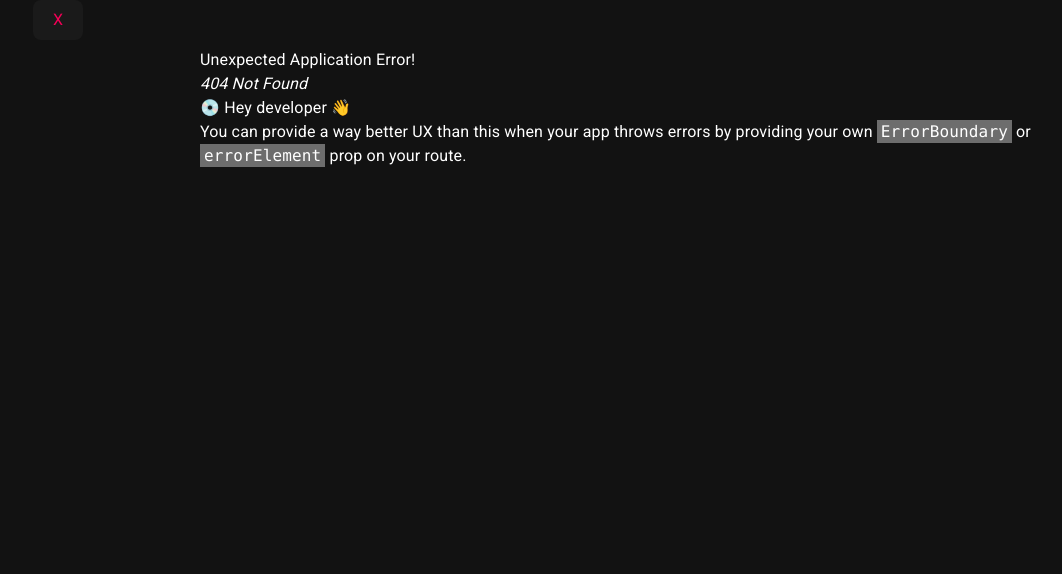
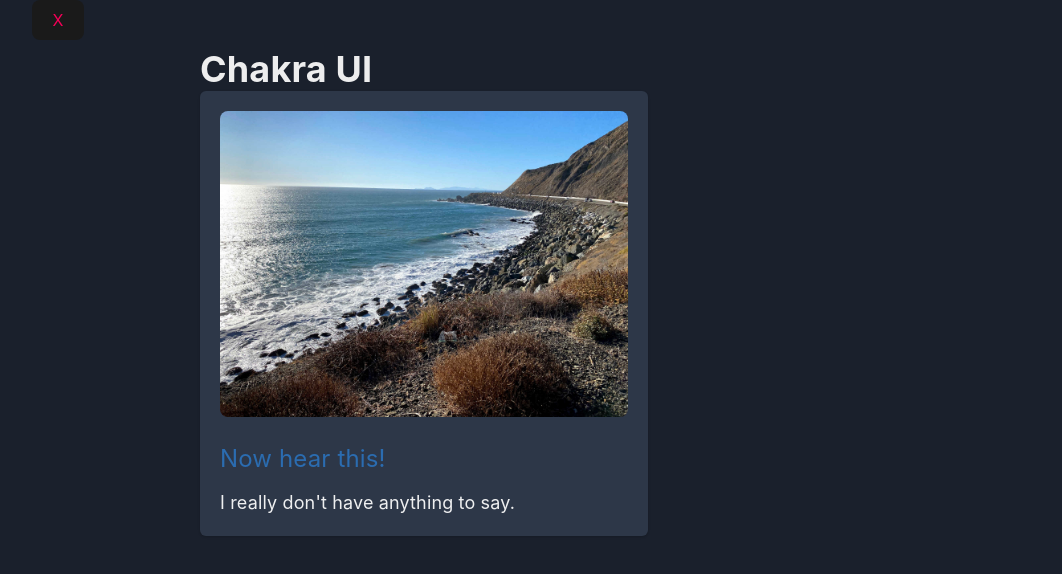
Before and after one commit to KearneyTech/webapp-react-template, a React (Create React App) app: page /chakraui in a window 1280 px wide. Before the commit this address had no page. Shown: the top 574 px of the page, without its empty margins (14-1076 px from the left). Built offline with nearby package versions, Linux system fonts and the light colour scheme; a web font is replaced by a local one.

Commit message:
Fixed TS errors and added Chakra UI.

```diff
--- a/package.json
+++ b/package.json
@@ -3,6 +3,7 @@
   "version": "0.1.0",
   "private": true,
   "dependencies": {
+    "@chakra-ui/react": "^2.10.3",
     "@emotion/react": "^11.13.3",
     "@emotion/styled": "^11.13.0",
     "@fontsource/roboto": "^5.1.0",
@@ -15,6 +16,7 @@
     "@types/node": "^22.6.1",
     "@types/react": "^18.3.9",
     "@types/react-dom": "^18.3.0",
+    "framer-motion": "^11.11.9",
     "react": "^18.3.1",
     "react-dom": "^18.3.1",
     "react-router-dom": "^6.26.2",
--- /dev/null
+++ b/src/components/ChakraUI.tsx
@@ -0,0 +1,34 @@
+import { Card, CardBody, ChakraProvider, extendTheme, Heading, Image, Stack, Text } from '@chakra-ui/react';
+
+export default function ChakraUI() {
+    const config = {
+        initialColorMode: 'dark',
+        styles: {
+            global: {
+                'html, body': {
+                    color: 'white'
+                }
+            }
+        }
+    };
+    let theme = extendTheme({ config });
+
+    return (
+        <ChakraProvider theme={theme}>
+            <Heading>Chakra UI</Heading>
+            <Card maxW='md'>
+                <CardBody>
+                    <Image
+                        src='/images/pch.jpeg'
+                        alt='The coast by PCH'
+                        borderRadius='lg'
+                    />
+                    <Stack mt='6' spacing='3'>
+                        <Text fontSize='2xl' color='blue.600'>Now hear this!</Text>
+                        <Text fontSize='lg'>I really don't have anything to say.</Text>
+                    </Stack>
+                </CardBody>
+            </Card>
+        </ChakraProvider>
+    );
+}
--- a/src/components/Home.tsx
+++ b/src/components/Home.tsx
@@ -17,14 +17,17 @@ export default function Home() {
                     </p>
                 </CardContent>
                 <CardActions>
-                    <Button LinkComponent={Link} to='cube'>
+                    <Button component={null} LinkComponent={Link} to='cube'>
                         Cube
                     </Button>
-                    <Button LinkComponent={Link} to='questions'>
+                    <Button component={null} LinkComponent={Link} to='questions'>
                         Questions
                     </Button>
-                    <Button LinkComponent={Link} to='mui'>
+                    <Button component={null} LinkComponent={Link} to='mui'>
                         Material UI
+                    </Button>
+                    <Button component={null} LinkComponent={Link} to='chakraui'>
+                        Chakra UI
                     </Button>
                 </CardActions>
             </Card>
--- a/src/components/cube/CubeApp.tsx
+++ b/src/components/cube/CubeApp.tsx
@@ -10,11 +10,12 @@ function CubeApp() {
         'bg-[#ff0000]'
     ];
 
+
     const [tile1Color, setTile1Color] = useState(tileColors[randomNumber(4)]);
     const [tile2Color, setTile2Color] = useState(tileColors[randomNumber(4)]);
     const [tile3Color, setTile3Color] = useState(tileColors[randomNumber(4)]);
     const [tile4Color, setTile4Color] = useState(
-        tileColors[nextColor(tile3Color)]
+        nextColor(tile3Color)
     );
     const [boardStyle, setBoardStyle] = useState('');
 
@@ -31,11 +32,11 @@ function CubeApp() {
         evaluateCube();
     }, [tile4Color]);
 
-    function randomNumber(max) {
+    function randomNumber(max: number) {
         return Math.floor(Math.random() * max);
     }
 
-    function nextColor(color) {
+    function nextColor(color: string) {
         let colorIndex = tileColors.indexOf(color);
         colorIndex = colorIndex === tileColors.length - 1 ? 0 : colorIndex + 1;
         return tileColors[colorIndex];
--- a/src/components/cube/Tile.tsx
+++ b/src/components/cube/Tile.tsx
@@ -1,6 +1,6 @@
-import React from "react";
+import React, { MouseEventHandler } from "react";
 
-export default function Tile({color, tileClick}) {
+export default function Tile({color, tileClick}: {color: string, tileClick: MouseEventHandler}) {
     return (
         <div onClick={tileClick} className={'border border-slate-600 w-24 h-24 cursor-pointer ' + color}></div>
     );
--- a/src/components/questions/Checkbox.tsx
+++ b/src/components/questions/Checkbox.tsx
@@ -12,7 +12,7 @@ export default function Checkbox({handleSubmit}) {
     }
 
     function handleButton() {
-        if(!dispatch || checkboxValue === 'undefined'){return};
+        if(!dispatch){return};
 
         dispatch({
             type: 'checkbox',
--- a/src/index.tsx
+++ b/src/index.tsx
@@ -14,6 +14,7 @@ import { ThemeProvider } from '@mui/material';
 import Container from '@mui/material/Container';
 import theme from './theme.ts';
 import MaterialUI from './components/MaterialUI.tsx';
+import ChakraUI from './components/ChakraUI.tsx';
 
 const router = createBrowserRouter([
     {
@@ -31,6 +32,10 @@ const router = createBrowserRouter([
     {
         path: '/mui',
         element: <MaterialUI />
+    },
+    {
+        path: '/chakraui',
+        element: <ChakraUI />
     }
 ]);
 
@@ -85,7 +90,13 @@ function LinkMenu() {
                     href="/mui"
                     className="cursor-pointer text-[#f50057] hover:underline"
                 >
-                    MaterialUI
+                    Material UI
+                </a>
+                <a
+                    href="/chakraui"
+                    className="cursor-pointer text-[#f50057] hover:underline"
+                >
+                    Chakra UI
                 </a>
             </div>
         </div>
--- /dev/null
+++ b/src/react-app-env.d.ts
@@ -0,0 +1 @@
+/// <reference types="react-scripts" />
```
Also changed, not shown: tsconfig.json (added, +26 -0 lines).
